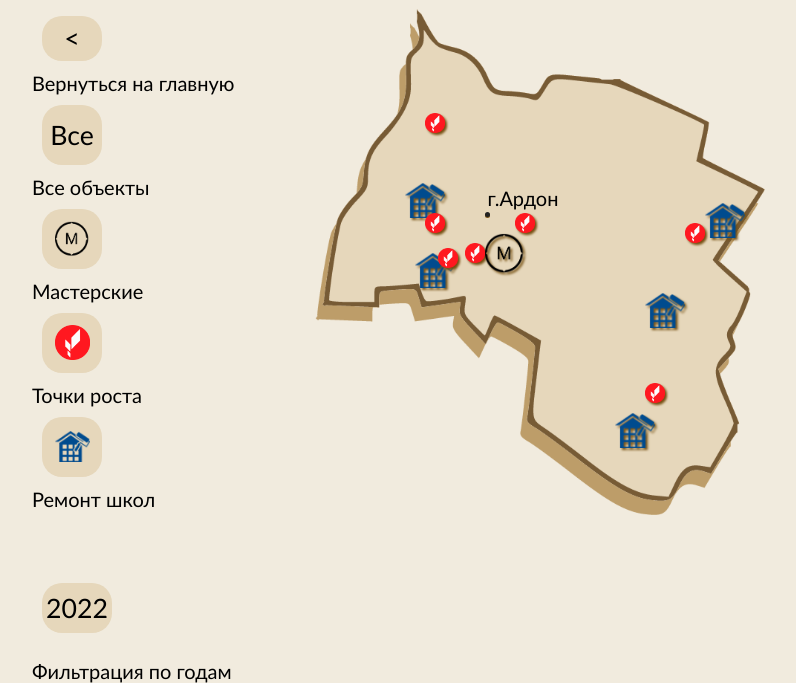
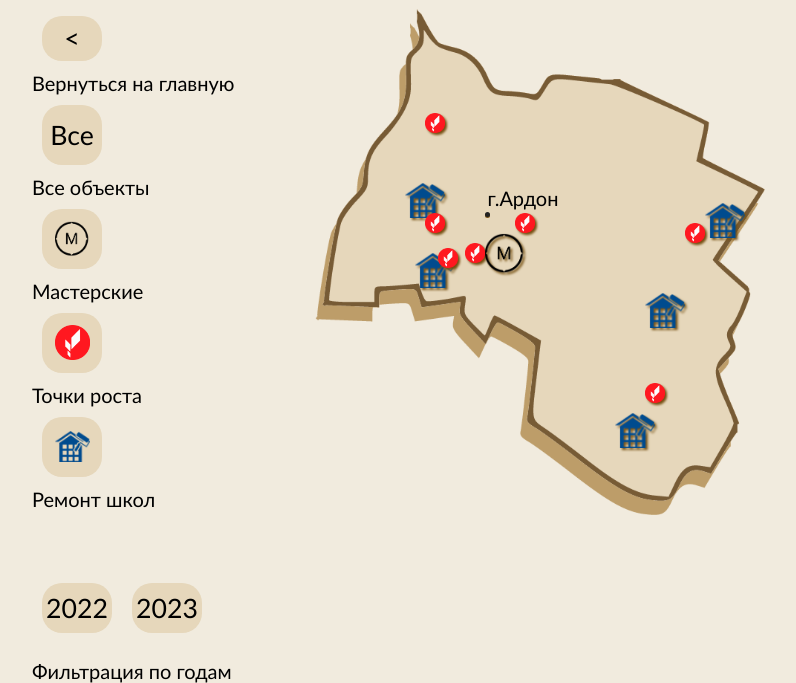
Before and after one commit to RF420/MAP, a plain HTML site: page pages/ardonskiy.html in a window 1280 px wide. Shown: the part 149-832 px from the top of the page, without its empty margins (16-812 px from the left). Drawn offline with Linux system fonts and the light colour scheme.

Commit message:
Update ardonskiy.html

```diff
--- a/pages/ardonskiy.html
+++ b/pages/ardonskiy.html
@@ -50,7 +50,7 @@
             <div class="yt">
                 <ul class="yf">
                     <li><button class="yearfilter _filter-button" data-filter="A22">2022</button></li>
-                    <!-- <li><button class="yearfilter _filter-button" data-filter="A23">2023</button></li> -->
+                    <li><button class="yearfilter _filter-button" data-filter="A23">2023</button></li>
                 </ul>
                 <span>Фильтрация по годам</span>
             </div>
```
